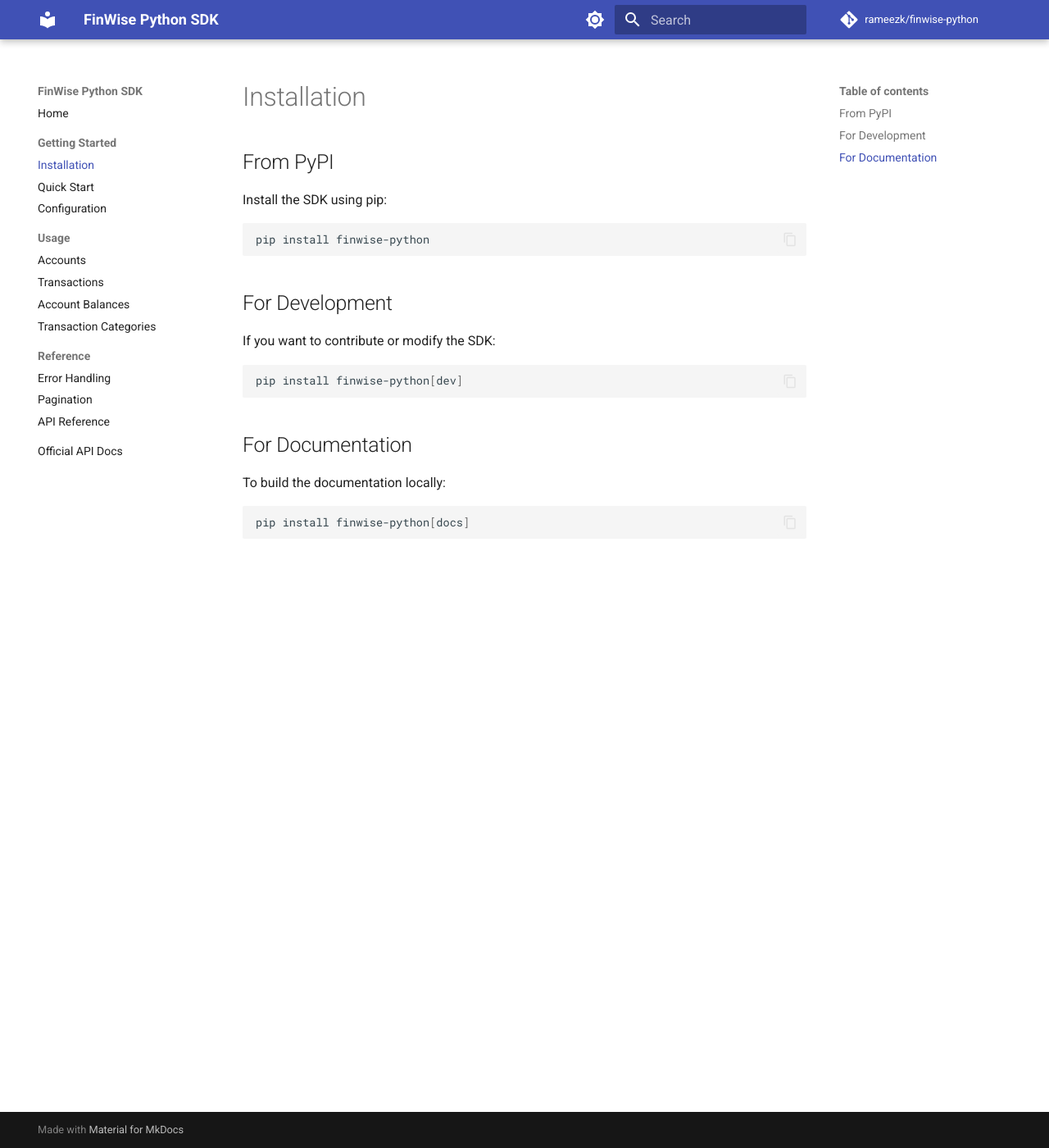
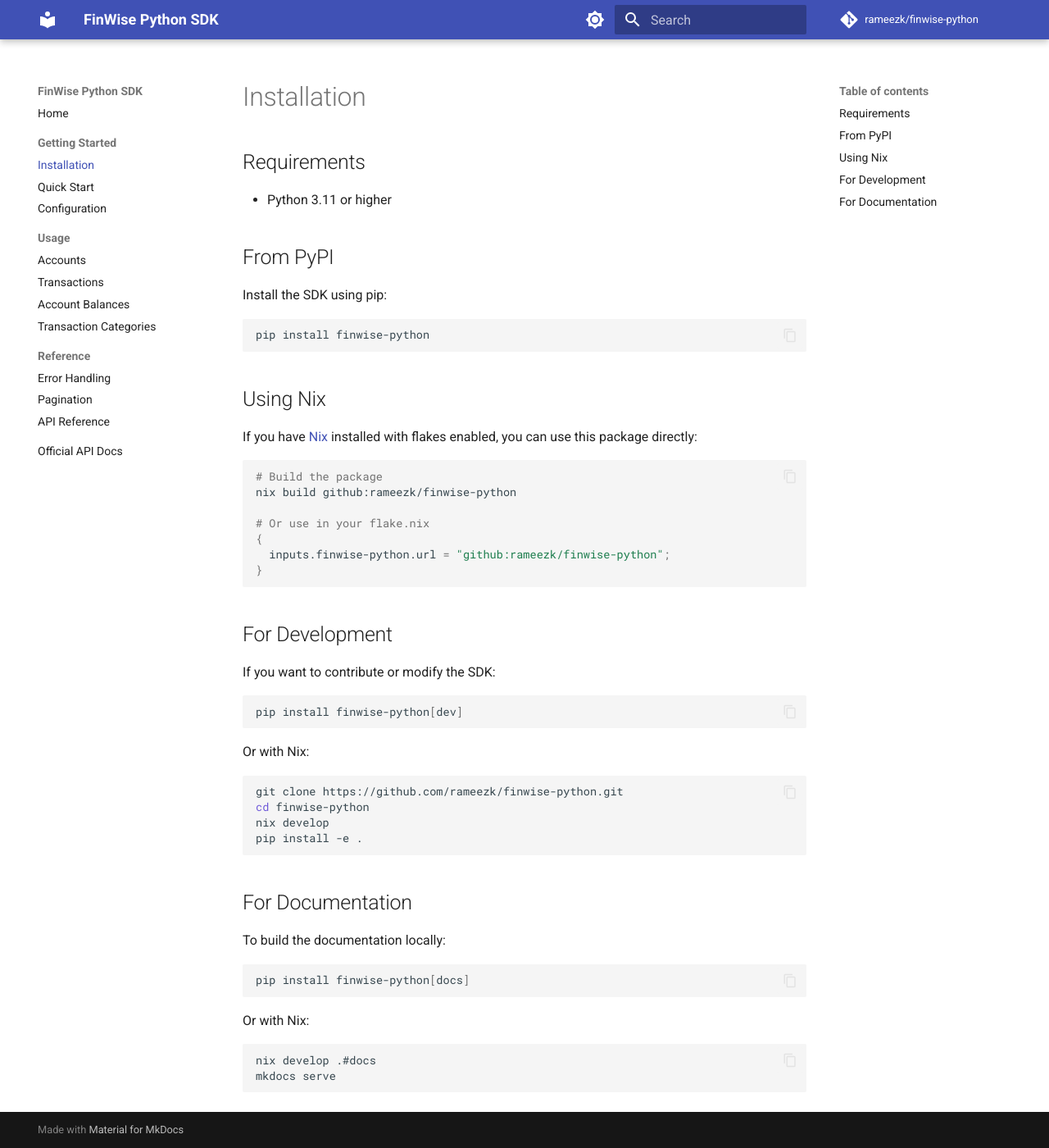
Before and after one commit to rameezk/finwise-python, an MkDocs documentation site: the page built from docs/getting-started/installation.md, in a window 1280 px wide and 1400 px high. Shown: the whole window at 82% size. Built offline with MkDocs 1.6.1 and Material for MkDocs 9.7.7, drawn with Linux system fonts in a browser that asks for light colours; comment, search, counter and statistics services are not loaded.

Commit message:
feat: add nix

````diff
--- a/docs/getting-started/installation.md
+++ b/docs/getting-started/installation.md
@@ -1,4 +1,8 @@
 # Installation
+
+## Requirements
+
+- Python 3.11 or higher
 
 ## From PyPI
 
@@ -6,6 +10,20 @@
 
 ```bash
 pip install finwise-python
+```
+
+## Using Nix
+
+If you have [Nix](https://nixos.org/) installed with flakes enabled, you can use this package directly:
+
+```bash
+# Build the package
+nix build github:rameezk/finwise-python
+
+# Or use in your flake.nix
+{
+  inputs.finwise-python.url = "github:rameezk/finwise-python";
+}
 ```
 
 ## For Development
@@ -16,6 +34,15 @@
 pip install finwise-python[dev]
 ```
 
+Or with Nix:
+
+```bash
+git clone https://github.com/rameezk/finwise-python.git
+cd finwise-python
+nix develop
+pip install -e .
+```
+
 ## For Documentation
 
 To build the documentation locally:
@@ -23,3 +50,10 @@
 ```bash
 pip install finwise-python[docs]
 ```
+
+Or with Nix:
+
+```bash
+nix develop .#docs
+mkdocs serve
+```
````
Also changed, not shown: CONTRIBUTING.md (+23 -0 lines), pyproject.toml (+3 -5 lines), 4 other files.
